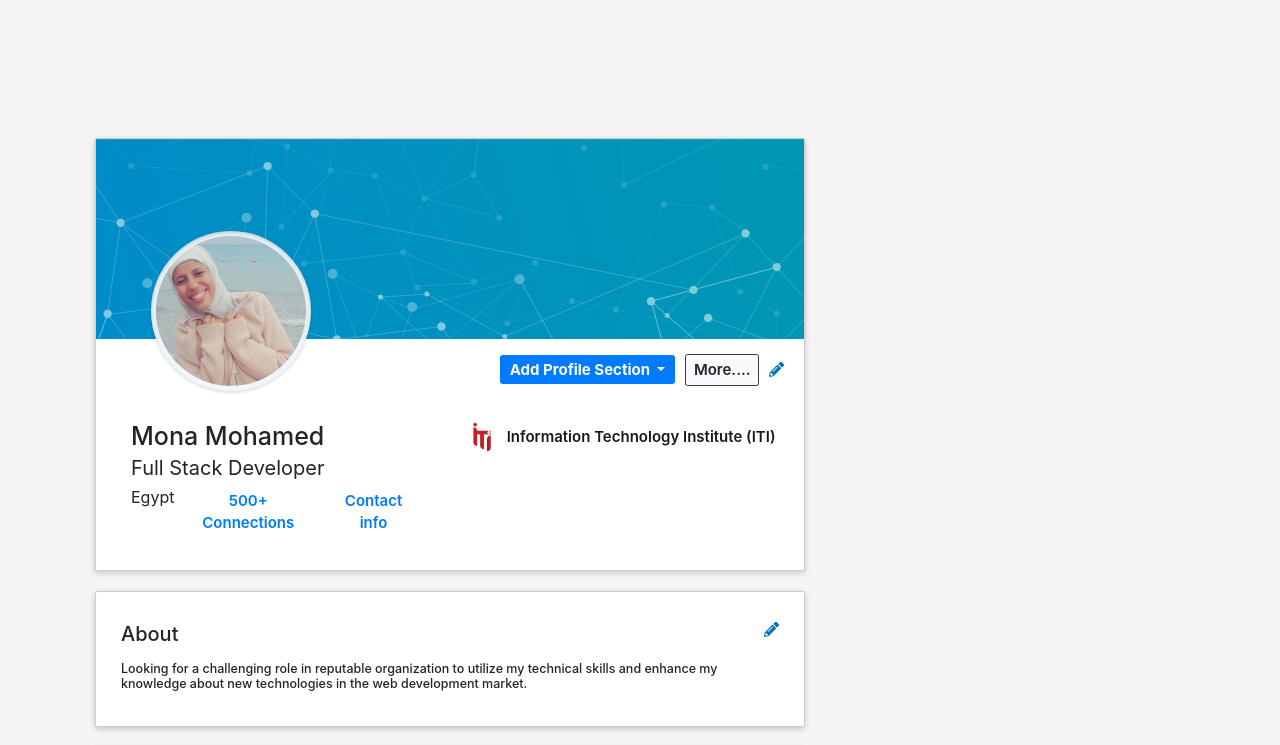
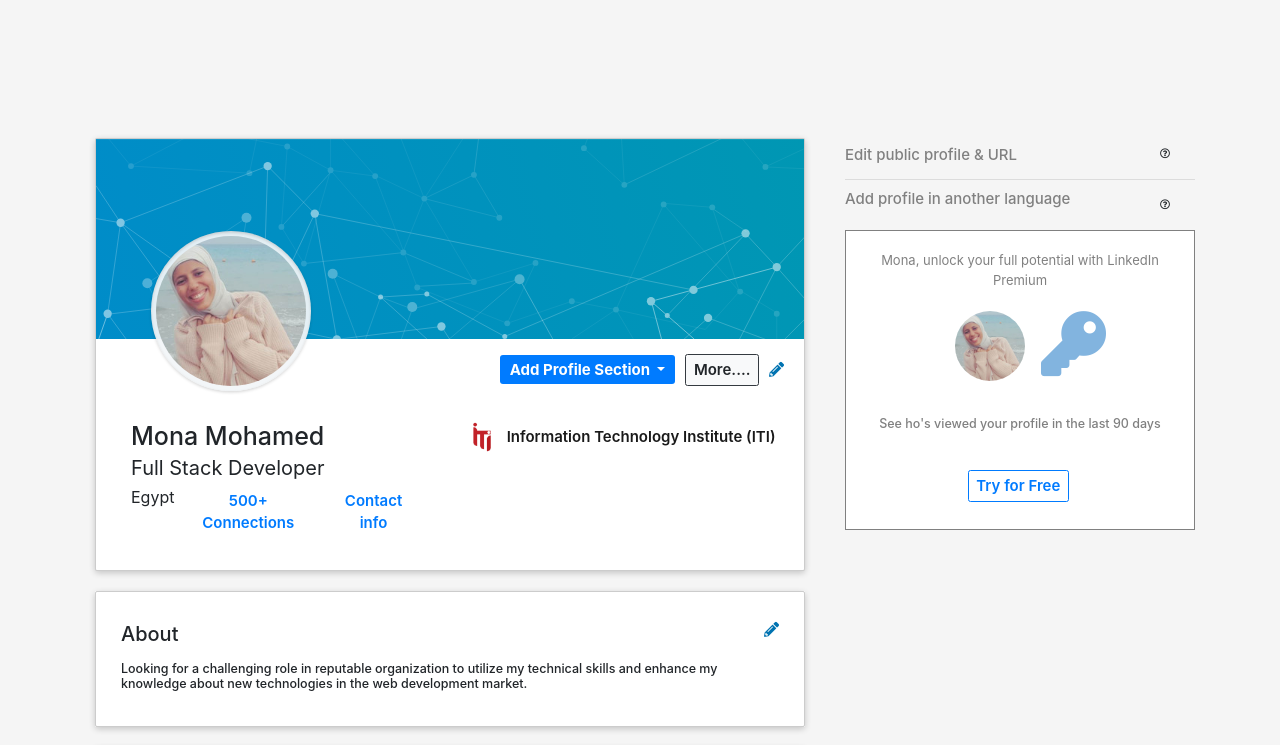
Before and after one commit to Moon04/linkedin-angular, an Angular app in the folder linkedin/: page / in a window 1280 px wide. Shown: the top 745 px of the page. Built offline with nearby package versions, Linux system fonts and the light colour scheme.

Commit message:
html edits

```diff
--- a/linkedin/src/app/feartures/profile_components/profile/profile.component.html
+++ b/linkedin/src/app/feartures/profile_components/profile/profile.component.html
@@ -1,6 +1,25 @@
 <div class="container">
   <div class="row">
-    <div class="col-md-4 order-md-2 mb-4">
+    <div class="col-md-4 order-md-2 mb-4" >
+      <div style="display: flex;">
+        <h4 style="margin-top: 5%; color: gray; width: 90%;">Edit public profile & URL</h4>
+        <span style="width:10%; margin-top: 5%;"><i class="far fa-question-circle"></i></span>
+      </div>
+      <hr>
+      <div style="display: flex;">
+        <h4 style="color: gray; width: 90%;">Add profile in another language</h4>
+        <span style="width:10%; margin-top: 2%;"><i class="far fa-question-circle"></i></span>
+      </div>
+
+      <div class="ad">
+        <p>{{profile.profileIntro.firstName}}, unlock your full potential with LinkedIn Premium</p>
+        <div id="ad-images">
+          <img src={{profile.profileIntro.profilePhoto}} id="ad-img">
+          <i class="fas fa-key"></i>
+        </div>
+        <h5>See ho's viewed your profile in the last 90 days</h5>
+        <button class="btn btn-outline-primary">Try for Free</button>
+      </div>
 
     </div>
     <div class="col-md-8 order-md-1">
--- a/linkedin/src/styles.css
+++ b/linkedin/src/styles.css
@@ -461,3 +461,49 @@
     font-weight: 500;
     cursor: pointer;
   }
+
+  .ad{
+    background-color: white;
+    box-shadow: rgba(0, 0, 0, 0.2);
+    border: grey solid 1px;
+    width: 100%;
+    height: 10%;
+    margin-top: 5%;
+  }
+
+  .ad p{
+    color: grey;
+    font-size: 1.3rem;
+    font-weight: 400;
+    margin: 20px 8% 4px 8%;
+    text-align: center;
+  }
+
+  .ad button{
+    margin-left: 35%;
+    margin-top: 10%;
+  }
+
+  #ad-img{
+    width: 70px;
+    border-radius: 50%;
+    margin-right:  16px;
+  }
+
+  #ad-images{
+    width: 130px;
+    display: flex;
+    margin: 0 auto;
+    margin-top: 6%;
+  }
+
+  .ad i{
+    font-size: 65px;
+    color: #82B4DF;
+  }
+
+  .ad h5{
+    text-align: center;
+    color: grey;
+    margin-top: 10%;
+  }
```
